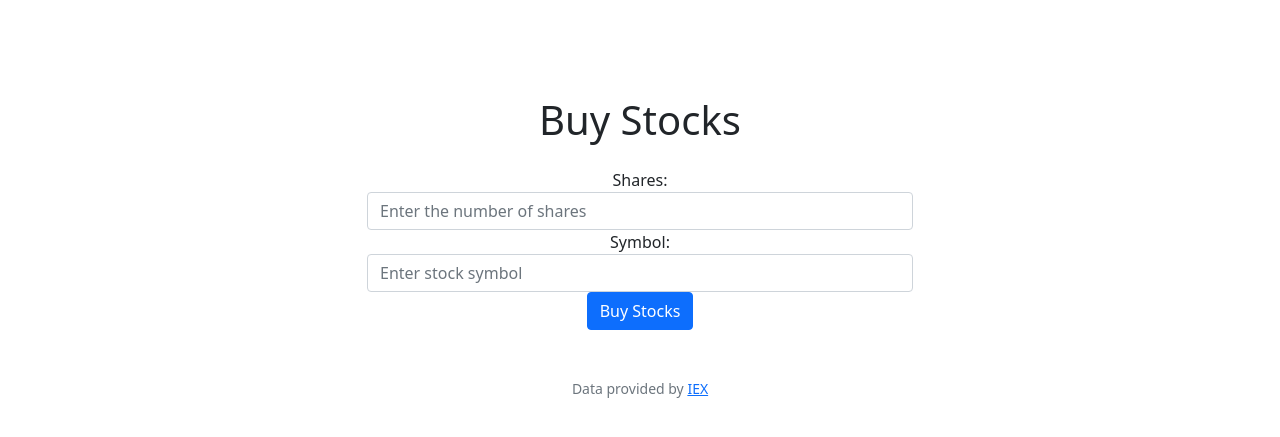
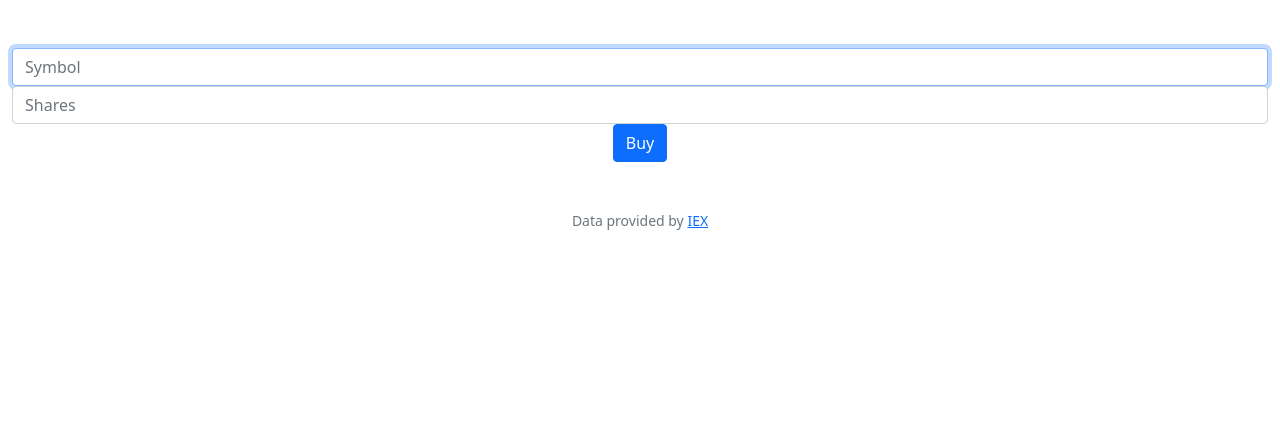
Before and after one commit to ilogic-cee/CS50-Harvard-University-s, a Flask app: page /buy in a window 1280 px wide. Shown: the part 76-513 px from the top of the page. Run offline with Flask 3, Linux system fonts and the light colour scheme; a user stored in the database is signed in; some libraries are stand-ins or nearby versions.

Commit message:
Tue, Dec 19, 2023, 5:16 PM +02:00

```diff
--- a/finance/templates/buy.html
+++ b/finance/templates/buy.html
@@ -5,22 +5,13 @@
 {% endblock %}
 
 {% block main %}
-<div class="container mt-5">
-    <div class="row">
-        <div class="col-md-6 offset-md-3">
-            <h1 class="text-center mb-4">Buy Stocks</h1>
-            <form action="{{ url_for('buy') }}" method="post">
-                <div class="form-group">
-                    <label for="shares">Shares:</label>
-                    <input type="text" class="form-control" name="shares" id="shares" placeholder="Enter the number of shares" required>
-                </div>
-                <div class="form-group">
-                    <label for="symbol">Symbol:</label>
-                    <input type="text" class="form-control" name="symbol" id="symbol" placeholder="Enter stock symbol" required>
-                </div>
-                <button type="submit" class="btn btn-primary btn-block">Buy Stocks</button>
-            </form>
+          <form action="/buy" method="post">
+        <div class="form-group">
+            <input autocomplete="off" autofocus="" class="form-control" name="symbol" placeholder="Symbol" type="text">
         </div>
-    </div>
-</div>
+        <div class="form-group">
+            <input autocomplete="off" class="form-control" min="1" name="shares" placeholder="Shares" type="number">
+        </div>
+        <button class="btn btn-primary" type="submit">Buy</button>
+    </form>
 {% endblock %}
```
Also changed, not shown: finance/templates/history.html (+9 -12 lines).
